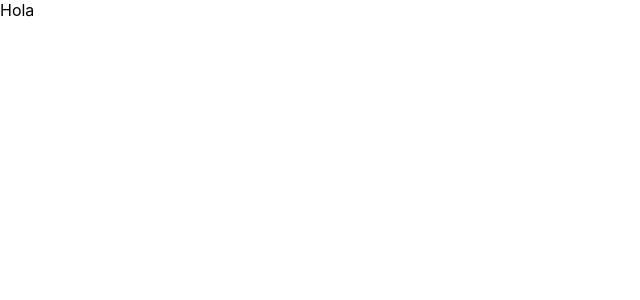
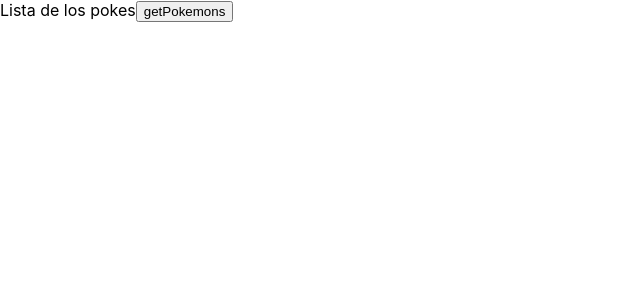
Before and after one commit to memolop10/react-redux-1, a React (Create React App) app: page / in a window 1280 px wide. Shown: the top 300 px of the page, without its empty margins (0-640 px from the left). Built offline with nearby package versions, Linux system fonts and the light colour scheme.

Commit message:
consumiendo las acciones

```diff
--- a/src/App.jsx
+++ b/src/App.jsx
@@ -1,9 +1,16 @@
+import React from 'react'
+import Pokemons from "./components/Pokemons";
+import {Provider} from 'react-redux'
+import generateStore from './redux/store'
 
 function App() {
+
+  const store = generateStore()
+
   return (
-    <div className="App">
-      Hola
-    </div>
+    <Provider store={store}>
+      <Pokemons/>
+    </Provider>
   );
 }
 
--- /dev/null
+++ b/src/components/Pokemons.jsx
@@ -0,0 +1,31 @@
+import React from 'react'
+import {useDispatch, useSelector} from 'react-redux'
+import {getPokemonsAction} from '../redux/pokeDucks'
+
+const Pokemons = () => {
+
+    const dispatch = useDispatch()
+
+    const pokemons = useSelector(store => store.pokemons.array)
+    console.log(pokemons)
+
+    return (
+        <div>
+            Lista de los pokes
+            <button onClick={() => dispatch(getPokemonsAction())}>
+                getPokemons
+            </button>
+            <ul>
+                {
+                    pokemons.map(pokemon => (
+                       <li key={pokemon.name}>
+                           {pokemon.name}
+                       </li>
+                    ))
+                }
+            </ul>
+        </div>
+    )
+}
+
+export default Pokemons
--- a/src/redux/pokeDucks.js
+++ b/src/redux/pokeDucks.js
@@ -9,11 +9,10 @@ const dataInitial = {
 const GET_POKEMONS_SUCCESS = 'GET_POKEMONS_SUCCESS'
 
 //Reducer
-export default function pokeReducer(state = dataInitial,action) {
+export default function pokeReducer(state = dataInitial, action) {
     switch (action.type) {
         case GET_POKEMONS_SUCCESS:
             return  {...state, array: action.payload}
-
         default:
             return state;
     }
@@ -26,7 +25,7 @@ export const getPokemonsAction = () => async(dispatch, getState) => {
        const res = await axios.get('https://pokeapi.co/api/v2/pokemon?offset=0&limit=20')
        dispatch({
            type: GET_POKEMONS_SUCCESS,
-            payload: res.data.result
+            payload: res.data.results
        })
    } catch (error) {
        console.log(error)
--- a/src/redux/store.js
+++ b/src/redux/store.js
@@ -1,7 +1,7 @@
 import {createStore, combineReducers, compose, applyMiddleware} from 'redux'
 import thunk from 'redux-thunk'
 
-import pokeReducer from './pokesDucks'
+import pokeReducer from './pokeDucks'
 
 const rootReducer = combineReducers({
     pokemons: pokeReducer
@@ -12,5 +12,5 @@ const composeEnhancers = window.__REDUX_DEVTOOLS_EXTENSION_COMPOSE__ || compose;
 
 export default function generateStore() {
     const store = createStore(rootReducer, composeEnhancers(applyMiddleware(thunk)))
-    return store
+    return store;
 }
```
